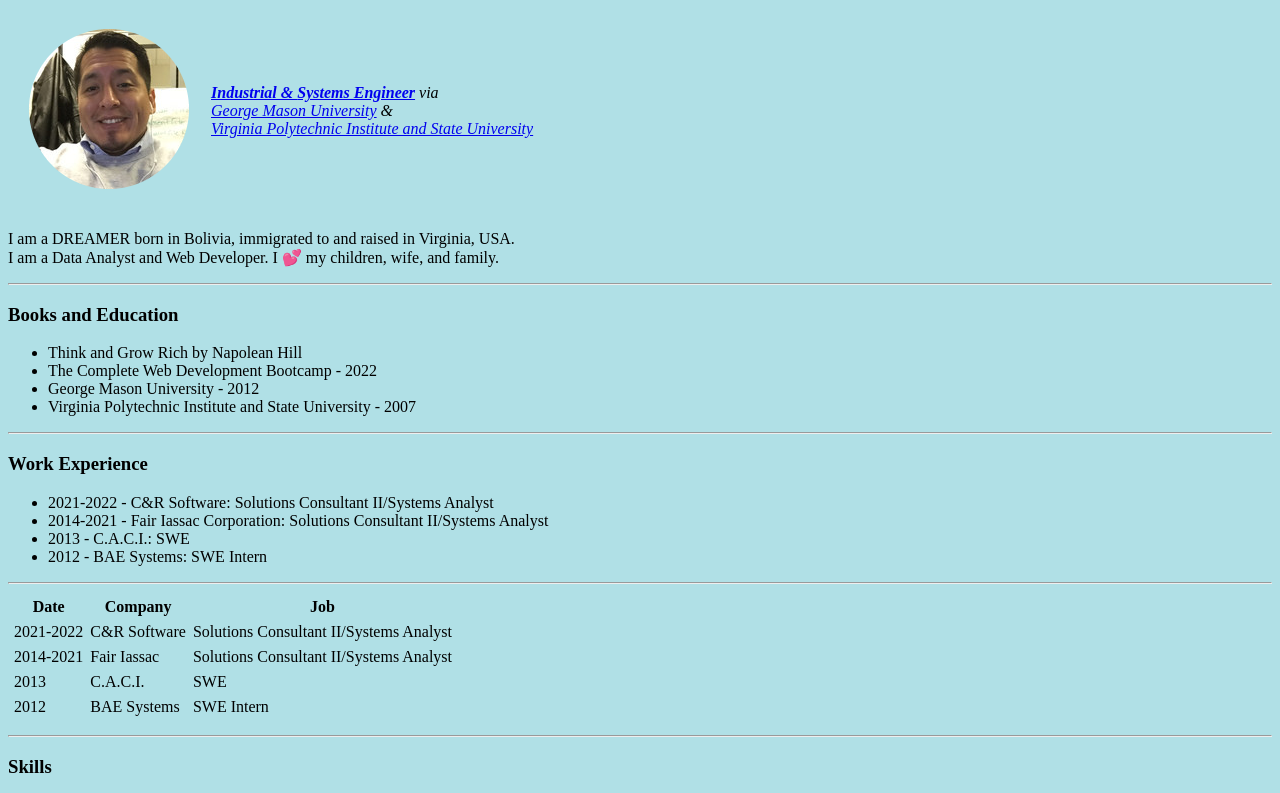
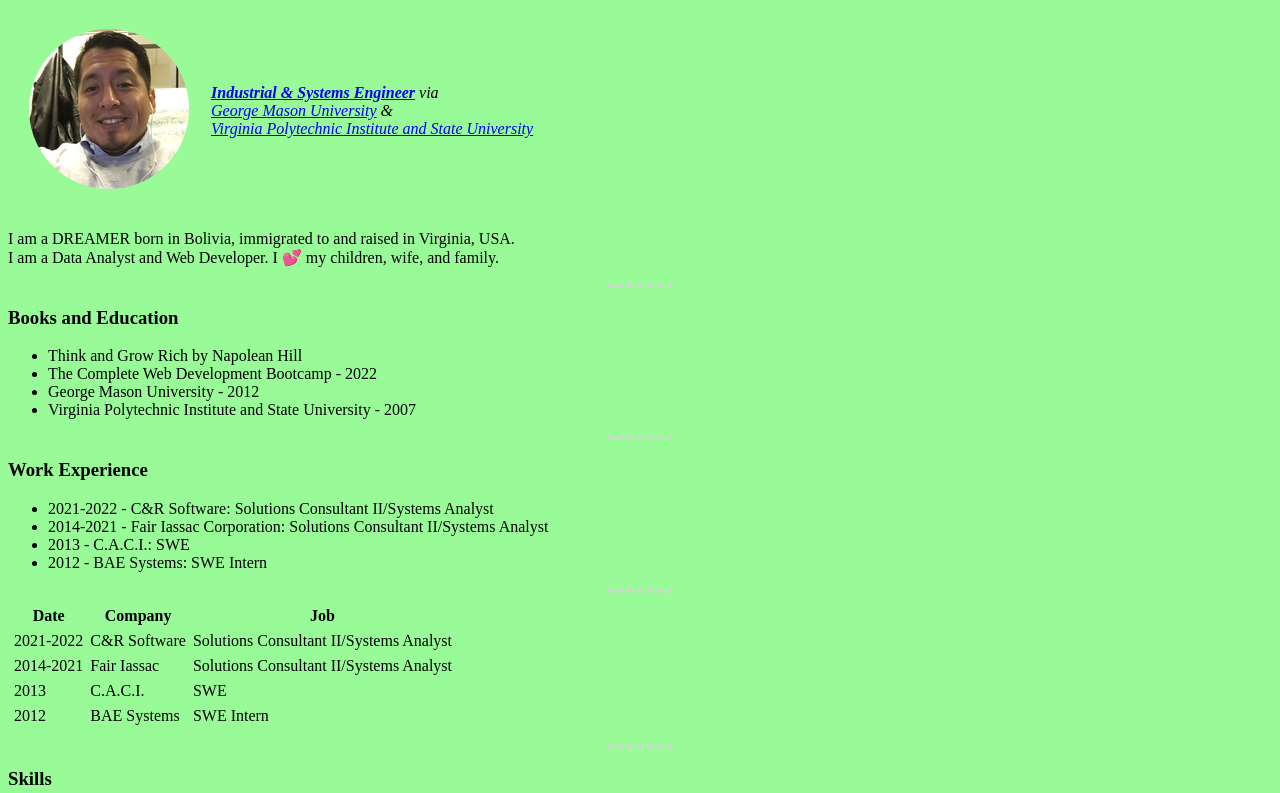
Before and after one commit to mrhdott/CV, a plain HTML site: page index.html in a window 1280 px wide. Shown: the top 793 px of the page. Drawn offline with Linux system fonts and the light colour scheme.

Commit message:
Update index.html
Major update.

```diff
--- a/index.html
+++ b/index.html
@@ -4,9 +4,24 @@
 <head>
   <meta charset="utf-8">
   <title>😍 Harold's Personal Site 😍</title>
+
+  <style>
+    body{
+      background-color: palegreen;
+    }
+
+    hr{
+      border-color: lightgrey;
+      border-style: none;
+      border-top-style: dotted;
+      border-width: 5px;
+      width: 5%;
+    }
+  </style>
+
 </head>
 
-<body style="background-color: powderblue;">
+<body>
   <!-- <img src="https://media-exp1.licdn.com/dms/image/C5103AQEaa3Zqh0_1xA/profile-displayphoto-shrink_200_200/0/1516721512521?e=2147483647&v=beta&t=ee_RLHezIjA5Y0LT76h08CN4bu4Vgl8BR_6vl5Sacs4" alt="Harold's profile picture" height="300" width="300"> -->
   <!-- <img src="HT.jfif" alt=""><br />
   <img src="images/HT_v02.jpeg" alt=""> <br>
```
